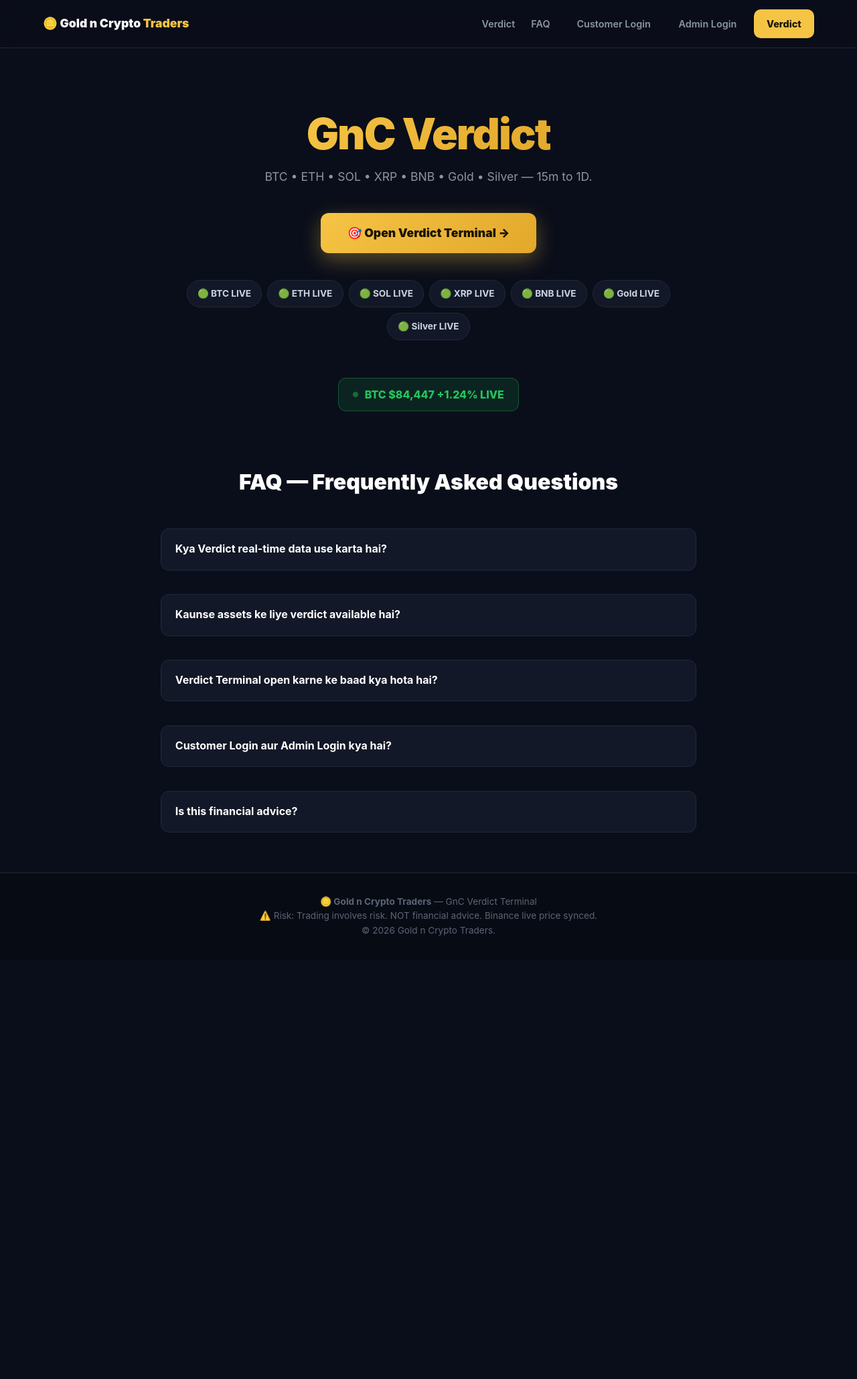
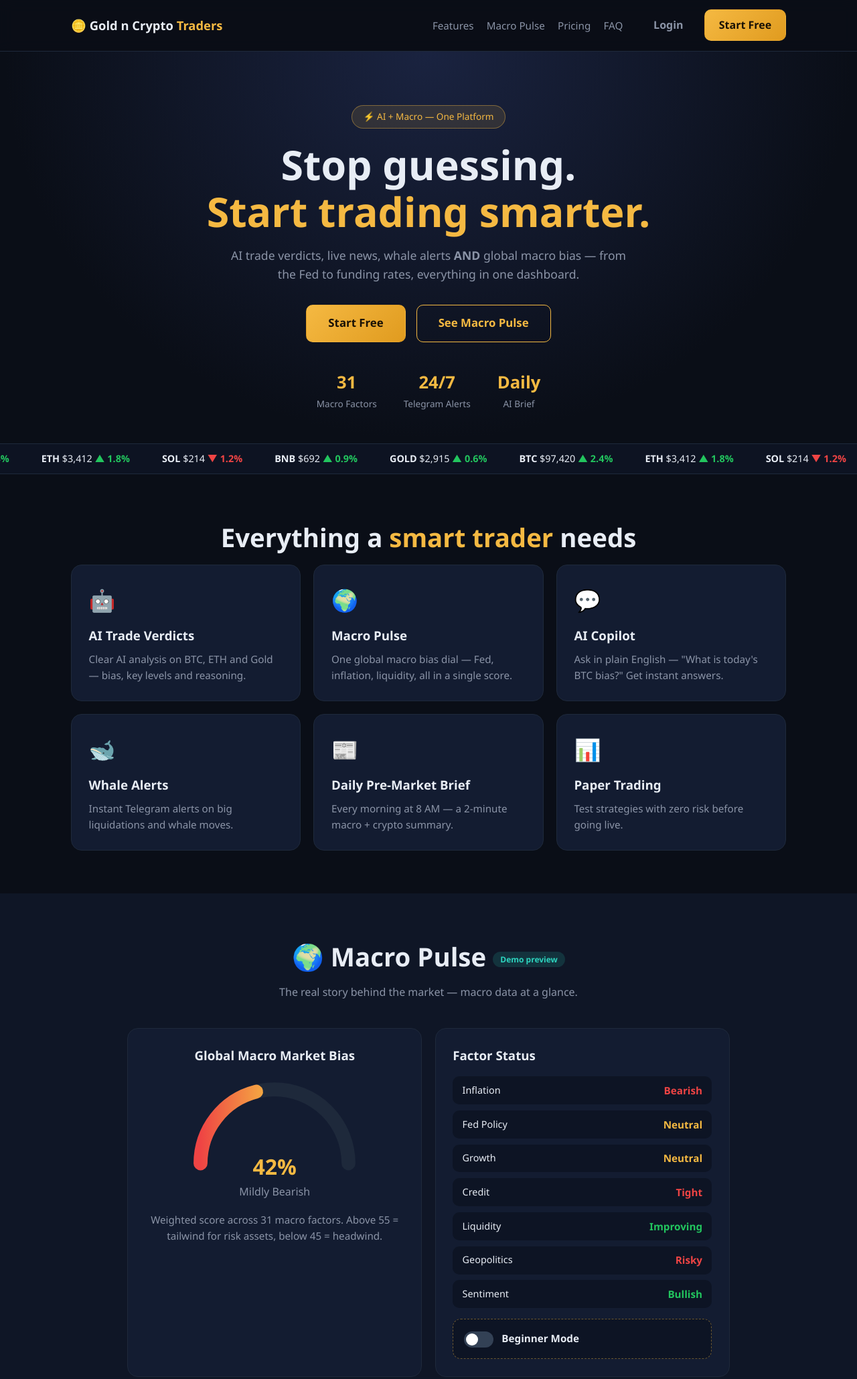
Before and after one commit to satishkroptif-netizen/GNC-Signal, a plain HTML site: page index.html in a window 1280 px wide. Shown: the top 2059 px of the page at 67% size. Before the commit the page ends 1433 px from the top, so only its background shows below. Drawn offline with Linux system fonts and the light colour scheme; no server answers.

Commit message:
Revise index.html for improved content and layout

```diff
--- a/index.html
+++ b/index.html
@@ -3,111 +3,153 @@
 <head>
 <meta charset="UTF-8">
 <meta name="viewport" content="width=device-width, initial-scale=1.0">
-<title>GnC Verdict — Gold n Crypto Traders</title>
+<title>Gold n Crypto Traders — AI Trading Intelligence</title>
+<meta name="description" content="AI trade verdicts, macro pulse, daily brief and Telegram alerts — everything in one place.">
 <link rel="stylesheet" href="styles.css">
-<style>
-.hero-min{padding:6rem 1.5rem 2rem;text-align:center;max-width:900px;margin:auto}
-.hero-min h1{font-size:4rem;line-height:1;font-weight:900;letter-spacing:-.03em;margin:0}
-.hero-min h1 span.gold{background:linear-gradient(135deg,#f6c445,#e2a82a);-webkit-background-clip:text;-webkit-text-fill-color:transparent;background-clip:text}
-.hero-sub{color:#8b95a5;font-size:1.1rem;margin:1.2rem auto 2.5rem;max-width:650px;line-height:1.5}
-.hero-actions{display:flex;gap:.8rem;justify-content:center;margin:2rem 0}
-.btn-verdict{background:linear-gradient(135deg,#f6c445,#e2a82a);color:#1a1400;border:none;padding:1rem 2.5rem;border-radius:12px;font-weight:900;font-size:1.1rem;cursor:pointer;box-shadow:0 10px 30px rgba(246,196,69,.35);text-decoration:none;display:inline-flex;align-items:center;gap:.5rem}
-.btn-verdict:hover{transform:translateY(-2px);box-shadow:0 14px 36px rgba(246,196,69,.45)}
-.asset-preview{display:flex;gap:.5rem;justify-content:center;flex-wrap:wrap;margin:2.5rem 0}
-.asset-preview span{background:#121827;border:1px solid #1e293b;padding:.55rem .95rem;border-radius:20px;font-size:.85rem;font-weight:700;color:#cbd5e1}
-.live-badge{display:inline-flex;align-items:center;gap:.6rem;background:rgba(34,197,94,.12);border:1px solid rgba(34,197,94,.3);color:#22c55e;padding:.7rem 1.3rem;border-radius:12px;font-weight:800;margin-top:1rem}
-.dot{width:8px;height:8px;background:#22c55e;border-radius:50%;animation:pulse 1.5s infinite}
-@keyframes pulse{0%{opacity:1}50%{opacity:.4}100%{opacity:1}}
-.nav{background:rgba(10,14,26,.8);backdrop-filter:blur(12px);border-bottom:1px solid #1e293b;position:sticky;top:0;z-index:100}
-.nav-inner{max-width:1200px;margin:auto;padding:.9rem 1.5rem;display:flex;align-items:center;justify-content:space-between}
-.logo{font-weight:900;text-decoration:none;color:#fff;font-size:1.1rem}
-.logo span{color:#f6c445}
-.nav-links{display:flex;gap:1.5rem;align-items:center}
-.nav-links a{color:#8b95a5;text-decoration:none;font-weight:600;font-size:.9rem}
-.nav-links a:hover{color:#fff}
-.nav-cta{display:flex;gap:.6rem;align-items:center}
-.btn-gold{background:#f6c445;color:#1a1400;padding:.6rem 1.2rem;border-radius:10px;font-weight:800;text-decoration:none;font-size:.9rem}
-.btn-ghost{color:#8b95a5;text-decoration:none;font-weight:600;font-size:.9rem;padding:.6rem 1rem}
-.btn-ghost:hover{color:#fff}
-.section{max-width:1000px;margin:auto;padding:3rem 1.5rem}
-.sec-title{text-align:center;font-size:2rem;font-weight:900;margin-bottom:2rem}
-.faq{max-width:800px;margin:auto}
-.faq details{background:#121827;border:1px solid #1e293b;border-radius:12px;padding:1.1rem 1.3rem;margin:.7rem 0}
-.faq summary{cursor:pointer;font-weight:700;list-style:none;color:#fff}
-.faq summary::-webkit-details-marker{display:none}
-.faq p{margin:.8rem 0 0;color:#8b95a5;line-height:1.6}
-footer{border-top:1px solid #1e293b;padding:2rem 1.5rem;text-align:center;color:#5b6577;font-size:.85rem}
-</style>
 </head>
-<body style="background:#0a0e1a;color:#fff;margin:0;font-family:Inter,system-ui,sans-serif">
+<body>
 
 <nav class="nav">
   <div class="nav-inner">
     <a href="index.html" class="logo">🪙 Gold n Crypto <span>Traders</span></a>
     <div class="nav-links">
-      <a href="verdict.html">Verdict</a>
+      <a href="#features">Features</a>
+      <a href="#macro">Macro Pulse</a>
+      <a href="#pricing">Pricing</a>
       <a href="#faq">FAQ</a>
     </div>
     <div class="nav-cta">
-      <a href="login.html" class="btn-ghost">Customer Login</a>
-      <a href="admin.html" class="btn-ghost">Admin Login</a>
-      <a href="verdict.html" class="btn-gold">Verdict</a>
+      <a href="login.html" class="btn btn-ghost">Login</a>
+      <a href="#pricing" class="btn btn-gold">Start Free</a>
     </div>
+    <button class="nav-toggle" onclick="document.querySelector('.nav-links').classList.toggle('open')">☰</button>
   </div>
 </nav>
 
-<header class="hero-min">
-  <h1><span class="gold">GnC Verdict</span></h1>
-  <p class="hero-sub">BTC • ETH • SOL • XRP • BNB • Gold • Silver — 15m to 1D.</p>
-
-  <div class="hero-actions">
-    <a href="verdict.html" class="btn-verdict">🎯 Open Verdict Terminal →</a>
-  </div>
-
-  <div class="asset-preview">
-    <span>🟢 BTC LIVE</span>
-    <span>🟢 ETH LIVE</span>
-    <span>🟢 SOL LIVE</span>
-    <span>🟢 XRP LIVE</span>
-    <span>🟢 BNB LIVE</span>
-    <span>🟢 Gold LIVE</span>
-    <span>🟢 Silver LIVE</span>
-  </div>
-
-  <div>
-    <div class="live-badge"><span class="dot"></span><span id="homePrice">BTC $84,447 +1.24% LIVE</span></div>
+<header class="hero">
+  <div class="hero-content">
+    <div class="badge">⚡ AI + Macro — One Platform</div>
+    <h1>Stop guessing.<br><span class="gold">Start trading smarter.</span></h1>
+    <p class="hero-sub">AI trade verdicts, live news, whale alerts <b>AND</b> global macro bias — from the Fed to funding rates, everything in one dashboard.</p>
+    <div class="hero-btns">
+      <a href="#pricing" class="btn btn-gold btn-lg">Start Free</a>
+      <a href="#macro" class="btn btn-outline btn-lg">See Macro Pulse</a>
+    </div>
+    <div class="hero-stats">
+      <div><b>31</b><span>Macro Factors</span></div>
+      <div><b>24/7</b><span>Telegram Alerts</span></div>
+      <div><b>Daily</b><span>AI Brief</span></div>
+    </div>
   </div>
 </header>
 
-<section id="faq" class="section">
-  <h2 class="sec-title">FAQ — Frequently Asked Questions</h2>
-  <div class="faq">
-    <details><summary>Kya Verdict real-time data use karta hai?</summary><p>Haan, live Binance market data 15m to 1D timeframes par update hota hai. Chart aur verdict ka price 100% same — direct Binance se.</p></details>
-    <details><summary>Kaunse assets ke liye verdict available hai?</summary><p>BTC, ETH, SOL, XRP, BNB ke saath Gold aur Silver bhi supported hain. Har asset ke liye 15m, 30m, 1H, 4H, 1D verdict.</p></details>
-    <details><summary>Verdict Terminal open karne ke baad kya hota hai?</summary><p>Terminal me technical analysis, entry/exit signals, support/resistance, SL/targets turant dikhta hai. BTC ka live price $84,447 chart ke saath synced.</p></details>
-    <details><summary>Customer Login aur Admin Login kya hai?</summary><p>Customer Login: Users ke liye full access. Admin Login: Tumhare liye management panel. Nav me dono buttons hain.</p></details>
-    <details><summary>Is this financial advice?</summary><p>No. Educational analysis only. Trading involves risk — do your own research.</p></details>
+<div class="ticker"><div class="ticker-track" id="tickerTrack"></div></div>
+
+<section id="features" class="section">
+  <h2 class="sec-title">Everything a <span class="gold">smart trader</span> needs</h2>
+  <div class="grid3">
+    <div class="card"><div class="icon">🤖</div><h3>AI Trade Verdicts</h3><p>Clear AI analysis on BTC, ETH and Gold — bias, key levels and reasoning.</p></div>
+    <div class="card"><div class="icon">🌍</div><h3>Macro Pulse</h3><p>One global macro bias dial — Fed, inflation, liquidity, all in a single score.</p></div>
+    <div class="card"><div class="icon">💬</div><h3>AI Copilot</h3><p>Ask in plain English — "What is today's BTC bias?" Get instant answers.</p></div>
+    <div class="card"><div class="icon">🐋</div><h3>Whale Alerts</h3><p>Instant Telegram alerts on big liquidations and whale moves.</p></div>
+    <div class="card"><div class="icon">📰</div><h3>Daily Pre-Market Brief</h3><p>Every morning at 8 AM — a 2-minute macro + crypto summary.</p></div>
+    <div class="card"><div class="icon">📊</div><h3>Paper Trading</h3><p>Test strategies with zero risk before going live.</p></div>
   </div>
 </section>
 
+<section id="macro" class="section section-dark">
+  <h2 class="sec-title">🌍 Macro Pulse <span class="tag">Demo preview</span></h2>
+  <p class="sec-sub">The real story behind the market — macro data at a glance.</p>
+  <div class="macro-wrap">
+    <div class="card dial-card">
+      <h3>Global Macro Market Bias</h3>
+      <div class="dial">
+        <svg viewBox="0 0 200 110" class="dial-svg">
+          <path d="M 15 100 A 85 85 0 0 1 185 100" fill="none" stroke="#1e293b" stroke-width="16" stroke-linecap="round"/>
+          <path d="M 15 100 A 85 85 0 0 1 185 100" fill="none" stroke="url(#gld)" stroke-width="16" stroke-linecap="round" stroke-dasharray="267" stroke-dashoffset="155"/>
+          <defs><linearGradient id="gld" x1="0" x2="1"><stop offset="0" stop-color="#ef4444"/><stop offset=".5" stop-color="#f5b942"/><stop offset="1" stop-color="#2dd4bf"/></linearGradient></defs>
+        </svg>
+        <div class="dial-value">42%</div>
+        <div class="dial-label">Mildly Bearish</div>
+      </div>
+      <p class="muted">Weighted score across 31 macro factors. Above 55 = tailwind for risk assets, below 45 = headwind.</p>
+    </div>
+    <div class="card">
+      <h3>Factor Status</h3>
+      <div class="factors">
+        <div class="factor"><span>Inflation</span><b class="bear">Bearish</b></div>
+        <div class="factor"><span>Fed Policy</span><b class="neut">Neutral</b></div>
+        <div class="factor"><span>Growth</span><b class="neut">Neutral</b></div>
+        <div class="factor"><span>Credit</span><b class="bear">Tight</b></div>
+        <div class="factor"><span>Liquidity</span><b class="bull">Improving</b></div>
+        <div class="factor"><span>Geopolitics</span><b class="bear">Risky</b></div>
+        <div class="factor"><span>Sentiment</span><b class="bull">Bullish</b></div>
+      </div>
+      <div class="beginner-box">
+        <label class="switch"><input type="checkbox" id="beginnerToggle"><span class="slider"></span></label>
+        <b>Beginner Mode</b>
+        <p id="beginnerText" class="hidden">In simple words: the Fed held rates steady, which is good news for markets. Liquidity is improving, which supports crypto.</p>
+      </div>
+    </div>
+  </div>
+</section>
+
+<section id="pricing" class="section">
+  <h2 class="sec-title">Start free. <span class="gold">Upgrade when it pays for itself.</span></h2>
+  <p class="sec-sub">One token pool — spend it on AI signals, macro reports, Copilot, everything.</p>
+  <div class="grid3 pricing">
+    <div class="card price">
+      <h3>Free</h3><div class="amount">₹0</div><p class="muted">Free forever</p>
+      <ul><li>20 trial tokens</li><li>Daily brief (3-day trial)</li><li>Macro pulse demo</li></ul>
+      <a href="login.html" class="btn btn-outline">Start Free</a>
+    </div>
+    <div class="card price">
+      <h3>Pro</h3><div class="amount">₹499<span>/month</span></div><p class="muted">Most popular start</p>
+      <ul><li>Daily AI pre-market brief</li><li>Telegram alerts channel</li><li>Full macro pulse access</li><li>AI Copilot (30 msgs/day)</li></ul>
+      <a href="#" class="btn btn-gold" onclick="alert('Add your Razorpay payment link here (see blueprint Day 11-14)');return false;">Join for ₹499</a>
+    </div>
+    <div class="card price">
+      <h3>VIP</h3><div class="amount">₹999<span>/month</span></div><p class="muted">For serious traders</p>
+      <ul><li>Everything in Pro</li><li>AI trade verdicts (BTC/ETH/Gold)</li><li>Whale + liquidation alerts</li><li>Weekly live Q&A session</li></ul>
+      <a href="#" class="btn btn-outline" onclick="alert('Add your Razorpay payment link here (see blueprint Day 11-14)');return false;">Go VIP</a>
+    </div>
+  </div>
+</section>
+
+<section class="section section-dark">
+  <h2 class="sec-title">What traders say</h2>
+  <div class="grid3">
+    <div class="card"><p>"The morning brief tells me the market mood in two minutes. Saves me an hour of research daily."</p><b>— Rohit, Delhi</b></div>
+    <div class="card"><p>"The macro dial is brilliant. Fed news finally makes sense with beginner mode on."</p><b>— Priya, Mumbai</b></div>
+    <div class="card"><p>"Telegram alerts arrive on time. No more guesswork — I trade with a system now."</p><b>— Aman, Jaipur</b></div>
+  </div>
+</section>
+
+<section id="faq" class="section">
+  <h2 class="sec-title">Questions & Answers</h2>
+  <div class="faq">
+    <details><summary>Is this financial advice?</summary><p>No. This is educational analysis and data. Trading involves risk — do your own research and trade at your own risk.</p></details>
+    <details><summary>How do I get Telegram alerts?</summary><p>After payment, you receive an invite link to our private Telegram channel. All alerts and the daily brief are posted there.</p></details>
+    <details><summary>What do I get in the free plan?</summary><p>20 trial tokens, a 3-day daily brief trial and the macro pulse demo — no card required.</p></details>
+    <details><summary>How do I cancel?</summary><p>Cancel anytime in one click. No lock-in, no hidden charges.</p></details>
+  </div>
+</section>
+
+<section class="cta">
+  <h2>If not now, <span class="gold">then never!</span></h2>
+  <p>Start free. No card required.</p>
+  <a href="#pricing" class="btn btn-gold btn-lg">Start Free Now</a>
+</section>
+
 <footer>
-  <p><b>🪙 Gold n Crypto Traders</b> — GnC Verdict Terminal</p>
-  <p>⚠️ Risk: Trading involves risk. NOT financial advice. Binance live price synced.</p>
-  <p>© 2026 Gold n Crypto Traders.</p>
+  <div class="foot-inner">
+    <div><b>🪙 Gold n Crypto Traders</b><p class="muted">AI + Macro trading intelligence</p></div>
+    <div class="socials"><a href="#">YouTube</a><a href="#">Instagram</a><a href="#">Telegram</a></div>
+  </div>
+  <p class="disclaimer">⚠️ <b>Risk Disclaimer:</b> Trading crypto and gold involves risk — you can lose money. This website is NOT financial advice, only educational analysis. Do your own research and never invest more than you can afford to lose.</p>
+  <p class="muted small">© 2026 Gold n Crypto Traders. All rights reserved.</p>
 </footer>
 
-<script>
-async function loadHomePrice(){
-  try{
-    const r = await fetch('https://data-api.binance.vision/api/v3/ticker/24hr?symbol=BTCUSDT');
-    const j = await r.json();
-    if(j.lastPrice){
-      document.getElementById('homePrice').innerHTML = `BTC $${parseFloat(j.lastPrice).toLocaleString()} ${parseFloat(j.priceChangePercent)>=0?'▲':''} ${parseFloat(j.priceChangePercent).toFixed(2)}% LIVE`;
-    }
-  }catch(e){}
-}
-loadHomePrice();
-setInterval(loadHomePrice, 15000);
-</script>
+<script src="app.js"></script>
 </body>
 </html>
```
